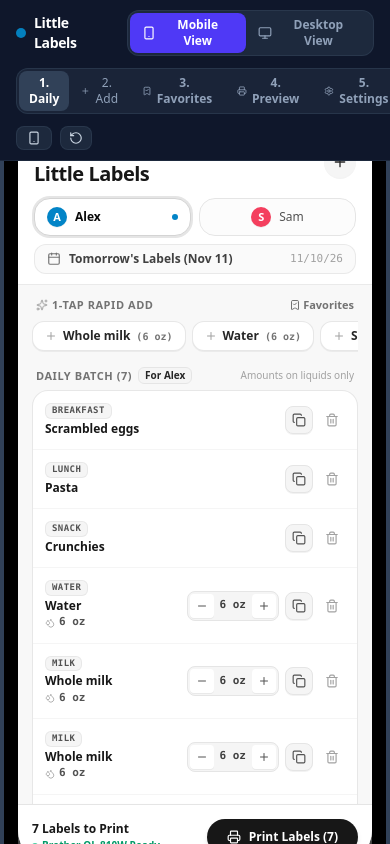
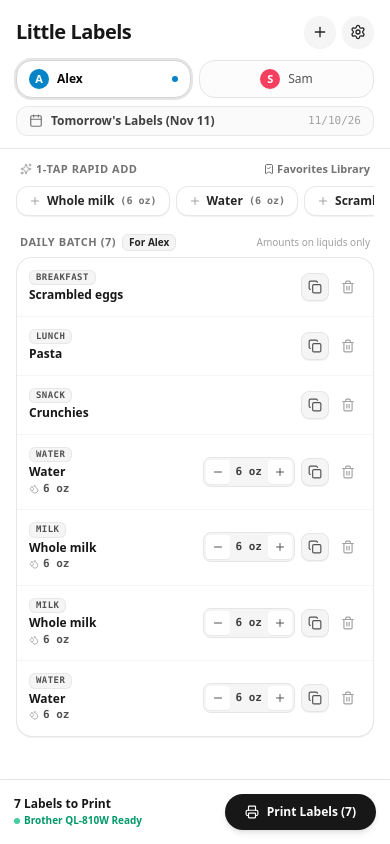
Before and after one commit to natezimm/little-labels, a React (Vite) app: page / in a window 390 px wide. Built offline with nearby package versions, Linux system fonts and the light colour scheme.

Commit message:
feat: convert mockup shell into real native web app without phone frame or bezel

```diff
--- a/index.html
+++ b/index.html
@@ -3,13 +3,13 @@
   <head>
     <meta charset="UTF-8" />
     <link rel="icon" type="image/svg+xml" href="/vite.svg" />
-    <meta name="viewport" content="width=device-width, initial-scale=1.0, maximum-scale=1.0, user-scalable=no" />
+    <meta name="viewport" content="width=device-width, initial-scale=1.0, maximum-scale=1.0, user-scalable=no, viewport-fit=cover" />
     <title>Little Labels</title>
     <link rel="preconnect" href="https://fonts.googleapis.com">
     <link rel="preconnect" href="https://fonts.gstatic.com" crossorigin>
     <link href="https://fonts.googleapis.com/css2?family=Plus+Jakarta+Sans:wght@400;500;600;700;800&family=JetBrains+Mono:wght@500;700&display=swap" rel="stylesheet">
   </head>
-  <body class="bg-slate-900 text-slate-100 antialiased selection:bg-sky-500 selection:text-white">
+  <body class="bg-neutral-100 text-neutral-900 antialiased selection:bg-sky-500 selection:text-white">
     <div id="root"></div>
     <script type="module" src="/src/main.tsx"></script>
   </body>
--- a/src/App.tsx
+++ b/src/App.tsx
@@ -6,22 +6,9 @@ import { Screen2AddEditLabel } from './components/Screen2AddEditLabel';
 import { Screen3Favorites } from './components/Screen3Favorites';
 import { Screen4PrintPreview } from './components/Screen4PrintPreview';
 import { Screen5Settings } from './components/Screen5Settings';
-import { DesktopLayout } from './components/DesktopLayout';
-import {
-  Smartphone,
-  Monitor,
-  Printer,
-  Settings,
-  Plus,
-  BookmarkCheck,
-  RotateCcw,
-} from 'lucide-react';
 
 export const App: React.FC = () => {
-  // Navigation: screen selection and view mode (Mobile vs Desktop)
-  const [viewMode, setViewMode] = useState<'mobile' | 'desktop'>('mobile');
   const [screen, setScreen] = useState<ScreenId>('daily');
-  const [showIPhoneFrame, setShowIPhoneFrame] = useState(true);
 
   // Core Data States (Initialized from on-device localStorage)
   const [childrenList, setChildrenList] = useState<Child[]>(() => storage.getChildren());
@@ -61,11 +48,9 @@ export const App: React.FC = () => {
   // Handle Child Profile Updates from Settings
   const handleUpdateChildren = (updated: Child[]) => {
     setChildrenList(updated);
-    // Refresh activeChild reference
     const current = updated.find((c) => c.id === activeChild.id);
     if (current) {
       setActiveChild(current);
-      // Update label childName references
       setLabels((prev) =>
         prev.map((l) => (l.childId === current.id ? { ...l, childName: current.fullName } : l))
       );
@@ -133,16 +118,6 @@ export const App: React.FC = () => {
     setEditingLabel(null);
   };
 
-  const handleResetData = () => {
-    storage.resetAll();
-    const defaultKids = storage.getChildren();
-    setChildrenList(defaultKids);
-    setActiveChild(defaultKids[0]);
-    setFavorites(storage.getFavorites());
-    setLabels(storage.getLabels());
-    setDate('11/10/26');
-  };
-
   const renderActiveScreen = () => {
     if (screen === 'favorites') {
       return (
@@ -201,185 +176,17 @@ export const App: React.FC = () => {
         }}
         onGoToPreview={() => setScreen('preview')}
         onGoToFavorites={() => setScreen('favorites')}
+        onGoToSettings={() => setScreen('settings')}
       />
     );
   };
 
   return (
-    <div className="w-screen h-screen flex flex-col bg-slate-950 text-slate-100 overflow-hidden font-sans">
-      {/* Global Application Bar */}
-      <nav className="bg-slate-900 border-b border-slate-800 px-4 py-2.5 flex flex-wrap items-center justify-between gap-3 shrink-0 z-30">
-        <div className="flex items-center gap-3">
-          <div className="flex items-center gap-2">
-            <span className="w-2.5 h-2.5 rounded-full bg-sky-500 animate-pulse" />
-            <span className="text-sm font-extrabold tracking-tight text-white">
-              Little Labels
-            </span>
-          </div>
-
-          {/* View Mode Toggle (Mobile vs Desktop) */}
-          <div className="flex items-center bg-slate-800 p-0.5 rounded-xl border border-slate-700/60 text-xs">
-            <button
-              onClick={() => setViewMode('mobile')}
-              className={`px-3 py-1 rounded-lg font-bold flex items-center gap-1.5 transition-all ${
-                viewMode === 'mobile'
-                  ? 'bg-indigo-600 text-white shadow-xs'
-                  : 'text-slate-400 hover:text-slate-200'
-              }`}
-            >
-              <Smartphone className="w-3.5 h-3.5" />
-              <span>Mobile View</span>
-            </button>
-            <button
-              onClick={() => setViewMode('desktop')}
-              className={`px-3 py-1 rounded-lg font-bold flex items-center gap-1.5 transition-all ${
-                viewMode === 'desktop'
-                  ? 'bg-indigo-600 text-white shadow-xs'
-                  : 'text-slate-400 hover:text-slate-200'
-              }`}
-            >
-              <Monitor className="w-3.5 h-3.5" />
-              <span>Desktop View</span>
-            </button>
-          </div>
-        </div>
-
-        {/* 5-Screen Navigator (Active when in Mobile mode) */}
-        {viewMode === 'mobile' && (
-          <div className="flex items-center gap-1 bg-slate-800/80 p-0.5 rounded-xl border border-slate-700/60 text-xs">
-            <button
-              onClick={() => setScreen('daily')}
-              className={`px-2.5 py-1 rounded-lg font-semibold transition-all ${
-                screen === 'daily'
-                  ? 'bg-slate-700 text-white'
-                  : 'text-slate-400 hover:text-slate-200'
-              }`}
-            >
-              1. Daily
-            </button>
-            <button
-              onClick={() => {
-                setEditingLabel(null);
-                setIsAddEditOpen(true);
-              }}
-              className="px-2 py-1 text-slate-400 hover:text-slate-200 flex items-center gap-1"
-            >
-              <Plus className="w-3 h-3" />
-              <span>2. Add</span>
-            </button>
-            <button
-              onClick={() => setScreen('favorites')}
-              className={`px-2.5 py-1 rounded-lg font-semibold flex items-center gap-1 transition-all ${
-                screen === 'favorites'
-                  ? 'bg-slate-700 text-white'
-                  : 'text-slate-400 hover:text-slate-200'
-              }`}
-            >
-              <BookmarkCheck className="w-3 h-3" />
-              <span>3. Favorites</span>
-            </button>
-            <button
-              onClick={() => setScreen('preview')}
-              className={`px-2.5 py-1 rounded-lg font-semibold flex items-center gap-1 transition-all ${
-                screen === 'preview'
-                  ? 'bg-slate-700 text-white'
-                  : 'text-slate-400 hover:text-slate-200'
-              }`}
-            >
-              <Printer className="w-3 h-3" />
-              <span>4. Preview</span>
-            </button>
-            <button
-              onClick={() => setScreen('settings')}
-              className={`px-2.5 py-1 rounded-lg font-semibold flex items-center gap-1 transition-all ${
-                screen === 'settings'
-                  ? 'bg-slate-700 text-white'
-                  : 'text-slate-400 hover:text-slate-200'
-              }`}
-            >
-              <Settings className="w-3 h-3" />
-              <span>5. Settings</span>
-            </button>
-          </div>
-        )}
-
-        {/* Right utility buttons */}
-        <div className="flex items-center gap-2">
-          {viewMode === 'mobile' && (
-            <button
-              onClick={() => setShowIPhoneFrame(!showIPhoneFrame)}
-              className="text-xs px-2.5 py-1 rounded-lg bg-slate-800 hover:bg-slate-700 text-slate-300 flex items-center gap-1 border border-slate-700/60 transition-colors"
-              title="Toggle iPhone 16 Frame"
-            >
-              <Smartphone className="w-3.5 h-3.5" />
-              <span className="hidden sm:inline">
-                {showIPhoneFrame ? 'Frame: On' : 'Frame: Off'}
-              </span>
-            </button>
-          )}
-
-          <button
-            onClick={handleResetData}
-            className="text-xs px-2 py-1 rounded-lg bg-slate-800 hover:bg-slate-700 text-slate-300 flex items-center gap-1 border border-slate-700/60"
-            title="Reset to clean defaults"
-          >
-            <RotateCcw className="w-3.5 h-3.5" />
-            <span className="hidden sm:inline">Reset</span>
-          </button>
-        </div>
-      </nav>
-
-      {/* Main Presentation Area */}
-      <main className="flex-1 overflow-hidden relative flex items-center justify-center p-0 sm:p-4">
-        {viewMode === 'desktop' ? (
-          <DesktopLayout
-            childrenList={childrenList}
-            activeChild={activeChild}
-            onSelectChild={setActiveChild}
-            date={date}
-            labels={labels}
-            favorites={favorites}
-            onAddFromFavorite={handleAddFromFavorite}
-            onDuplicateLabel={handleDuplicateLabel}
-            onRemoveLabel={handleRemoveLabel}
-            onOpenAddModal={() => {
-              setEditingLabel(null);
-              setIsAddEditOpen(true);
-            }}
-            onOpenEditModal={(lbl) => {
-              setEditingLabel(lbl);
-              setIsAddEditOpen(true);
-            }}
-          />
-        ) : showIPhoneFrame ? (
-          /* Realistic iPhone 16 Frame (390 × 844 CSS pixels) */
-          <div className="w-[390px] h-[844px] max-h-[94vh] rounded-[52px] bg-black p-3.5 shadow-2xl border-4 border-slate-700 relative overflow-hidden flex flex-col shrink-0 animate-in fade-in duration-200">
-            {/* Dynamic Island Pill */}
-            <div className="absolute top-5 left-1/2 -translate-x-1/2 w-28 h-6 bg-black rounded-full z-30 pointer-events-none flex items-center justify-between px-2">
-              <div className="w-2.5 h-2.5 rounded-full bg-neutral-900" />
-              <div className="w-2.5 h-2.5 rounded-full bg-sky-950/60" />
-            </div>
-
-            {/* iOS Status Bar Time */}
-            <div className="absolute top-3 left-8 text-[11px] font-semibold text-neutral-400 z-20 pointer-events-none">
-              9:41
-            </div>
-
-            {/* Screen Content Wrapper */}
-            <div className="flex-1 rounded-[40px] overflow-hidden bg-white flex flex-col relative">
-              {renderActiveScreen()}
-            </div>
-
-            {/* iOS Home Indicator Bar */}
-            <div className="w-36 h-1 bg-neutral-500/70 rounded-full mx-auto mt-2 shrink-0 z-20" />
-          </div>
-        ) : (
-          /* Borderless Full Viewport Mobile Mode */
-          <div className="w-full h-full max-w-md mx-auto bg-white flex flex-col shadow-2xl overflow-hidden">
-            {renderActiveScreen()}
-          </div>
-        )}
-      </main>
+    <div className="min-h-screen bg-neutral-100 flex justify-center text-neutral-900 font-sans antialiased selection:bg-sky-500 selection:text-white">
+      {/* Real Mobile App Container: Full-width on mobile, centered clean container on desktop */}
+      <div className="w-full max-w-md min-h-screen bg-white flex flex-col shadow-2xl sm:border-x sm:border-neutral-200 relative">
+        {renderActiveScreen()}
+      </div>
 
       {/* Screen 2: Add/Edit Modal (Global Overlay) */}
       <Screen2AddEditLabel
--- a/src/components/DailyLabelsScreen.tsx
+++ b/src/components/DailyLabelsScreen.tsx
@@ -10,6 +10,7 @@ import {
   Sparkles,
   Droplets,
   Copy,
+  Settings,
 } from 'lucide-react';
 
 interface DailyLabelsScreenProps {
@@ -27,6 +28,7 @@ interface DailyLabelsScreenProps {
   onOpenEditModal: (label: LabelItem) => void;
   onGoToPreview: () => void;
   onGoToFavorites: () => void;
+  onGoToSettings: () => void;
 }
 
 export const DailyLabelsScreen: React.FC<DailyLabelsScreenProps> = ({
@@ -44,6 +46,7 @@ export const DailyLabelsScreen: React.FC<DailyLabelsScreenProps> = ({
   onOpenEditModal,
   onGoToPreview,
   onGoToFavorites,
+  onGoToSettings,
 }) => {
   // Helper to determine if an item is a liquid bottle (where amounts apply)
   const isLiquidBottle = (cat: string, contents: string) => {
@@ -69,17 +72,15 @@ export const DailyLabelsScreen: React.FC<DailyLabelsScreenProps> = ({
   };
 
   return (
-    <div className="w-full h-full flex flex-col bg-neutral-100/70 text-neutral-900 overflow-hidden font-sans">
+    <div className="w-full h-full flex flex-col bg-white text-neutral-900 font-sans">
       {/* Top Header */}
-      <div className="bg-white/95 backdrop-blur-md px-4 pt-3 pb-2.5 border-b border-neutral-200/80 shrink-0">
-        <div className="flex justify-between items-center mb-2.5">
+      <div className="bg-white/95 backdrop-blur-md px-4 pt-4 pb-3 border-b border-neutral-200/80 shrink-0 sticky top-0 z-20">
+        <div className="flex justify-between items-center mb-3">
           <div>
-            <span className="text-[10px] font-bold tracking-wider uppercase text-neutral-400">
-              Personalized Utility
-            </span>
             <h1 className="text-xl font-black tracking-tight text-neutral-900">Little Labels</h1>
           </div>
 
+          <div className="flex items-center gap-1.5">
             <button
               onClick={onOpenAddModal}
               className="w-8 h-8 rounded-full bg-neutral-100 hover:bg-neutral-200 flex items-center justify-center text-neutral-800 transition-colors shadow-2xs"
@@ -87,6 +88,14 @@ export const DailyLabelsScreen: React.FC<DailyLabelsScreenProps> = ({
             >
               <Plus className="w-4 h-4" />
             </button>
+            <button
+              onClick={onGoToSettings}
+              className="w-8 h-8 rounded-full bg-neutral-100 hover:bg-neutral-200 flex items-center justify-center text-neutral-800 transition-colors shadow-2xs"
+              title="Settings & Child Profiles"
+            >
+              <Settings className="w-4 h-4" />
+            </button>
+          </div>
         </div>
 
         {/* Dynamic Child Switcher */}
@@ -132,8 +141,8 @@ export const DailyLabelsScreen: React.FC<DailyLabelsScreenProps> = ({
         </div>
       </div>
 
-      {/* Main Content */}
-      <div className="flex-1 overflow-y-auto px-3.5 py-3 space-y-3.5">
+      {/* Main Scrollable Content */}
+      <div className="flex-1 overflow-y-auto px-4 py-3 space-y-4">
         {/* Speed Engine: Top 1-Tap Quick-Add Favorites */}
         <div>
           <div className="flex justify-between items-center mb-1.5 px-1">
@@ -145,11 +154,11 @@ export const DailyLabelsScreen: React.FC<DailyLabelsScreenProps> = ({
               className="text-[11px] text-neutral-500 hover:text-neutral-800 flex items-center gap-0.5 font-semibold"
             >
               <BookmarkCheck className="w-3 h-3" />
-              <span>Favorites</span>
+              <span>Favorites Library</span>
             </button>
           </div>
 
-          {/* Clean Neutral Food Chips (amounts shown only for liquids) */}
+          {/* Clean Neutral Food Chips */}
           <div className="flex gap-1.5 overflow-x-auto no-scrollbar py-0.5">
             {favorites.slice(0, 5).map((fav) => {
               const liquid = isLiquidBottle(fav.category, fav.title);
@@ -172,7 +181,7 @@ export const DailyLabelsScreen: React.FC<DailyLabelsScreenProps> = ({
           </div>
         </div>
 
-        {/* Daily Batch List: Steppers & Amounts for Liquids Only */}
+        {/* Daily Batch List */}
         <div>
           <div className="flex justify-between items-center mb-1.5 px-1">
             <div className="flex items-center gap-1.5">
@@ -224,7 +233,7 @@ export const DailyLabelsScreen: React.FC<DailyLabelsScreenProps> = ({
 
                   {/* Actions: Liquid Ounce Stepper (steps by 1 oz) + Duplicate Symbol Icon */}
                   <div className="flex items-center gap-1.5 shrink-0">
-                    {/* ONLY liquids get ounce steppers (stepping by 1 oz) */}
+                    {/* ONLY liquids get ounce steppers */}
                     {liquid ? (
                       <div className="flex items-center bg-neutral-100 rounded-lg p-0.5 border border-neutral-200">
                         <button
@@ -247,7 +256,7 @@ export const DailyLabelsScreen: React.FC<DailyLabelsScreenProps> = ({
                       </div>
                     ) : null}
 
-                    {/* Duplicate Symbol Icon (Universal iOS copy / duplicate sheets) */}
+                    {/* Duplicate Symbol Icon */}
                     <button
                       onClick={() => onDuplicateLabel(item.id)}
                       className="p-1.5 text-neutral-600 hover:text-neutral-900 bg-neutral-100 hover:bg-neutral-200 border border-neutral-200 rounded-lg active:scale-95 transition-all flex items-center justify-center shadow-2xs"
@@ -279,7 +288,7 @@ export const DailyLabelsScreen: React.FC<DailyLabelsScreenProps> = ({
       </div>
 
       {/* Floating Bottom Sticky Action Dock */}
-      <div className="bg-white/95 backdrop-blur-md p-3.5 border-t border-neutral-200 shrink-0 flex items-center justify-between gap-3 shadow-lg">
+      <div className="bg-white/95 backdrop-blur-md p-3.5 border-t border-neutral-200 shrink-0 flex items-center justify-between gap-3 shadow-lg sticky bottom-0 z-20">
         <div>
           <span className="text-xs font-bold text-neutral-900 block leading-tight">
             {labels.length} Labels to Print
```
Lines whose indentation alone changed are shown as unchanged.
